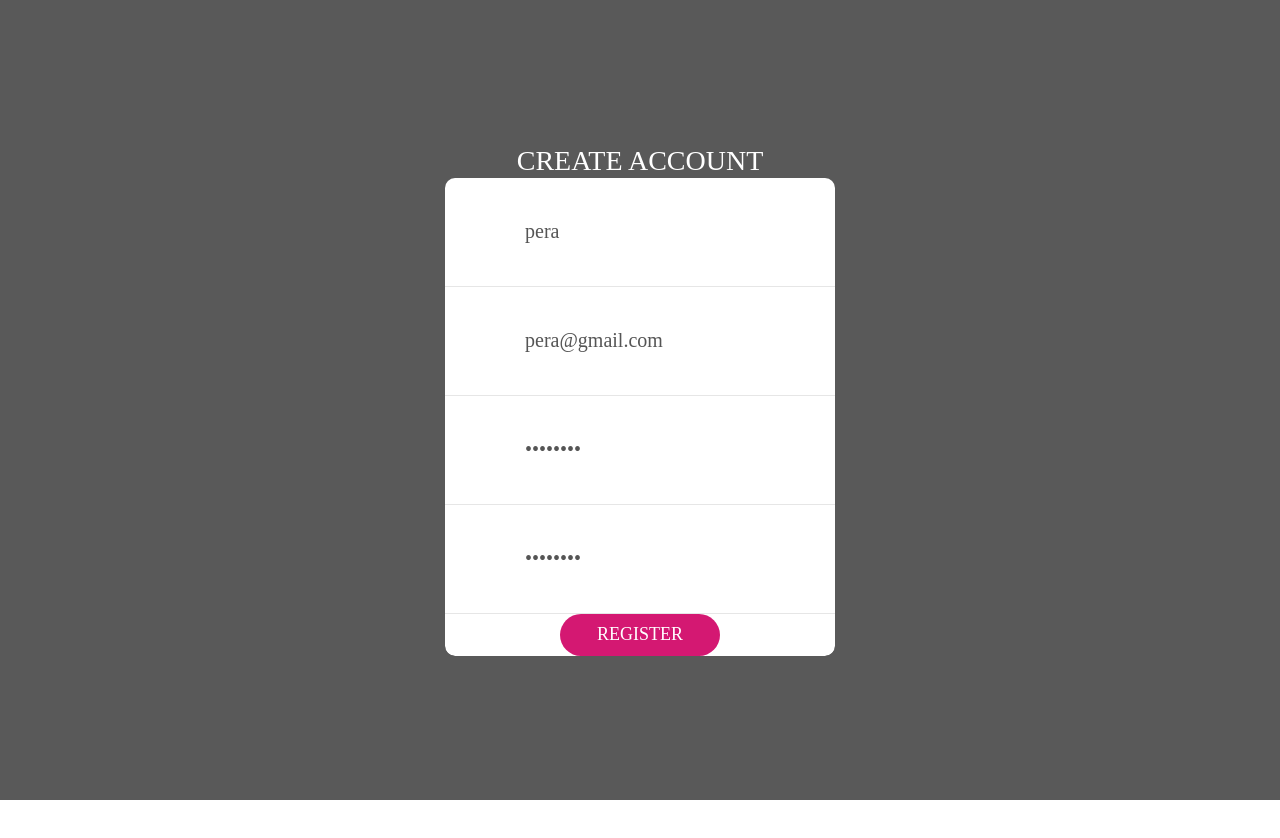
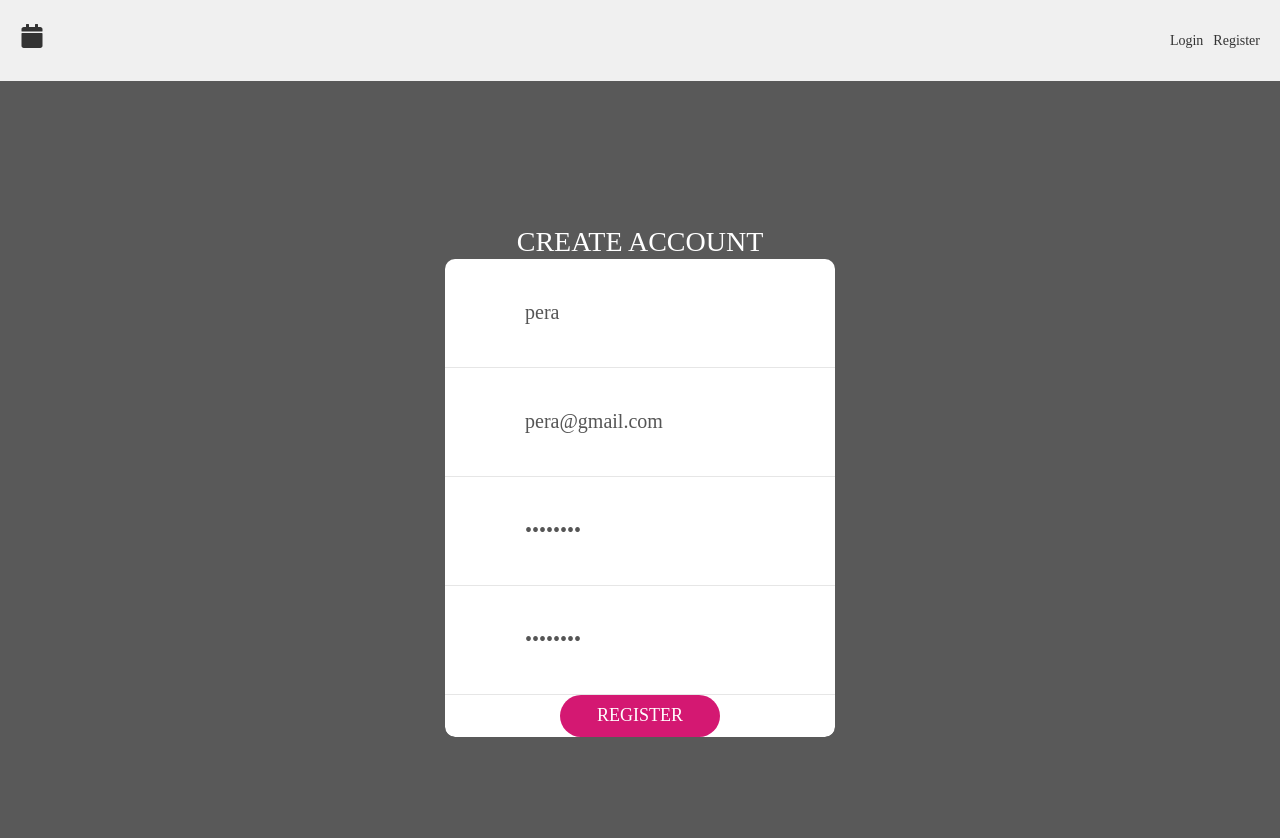
Before and after one commit to elab-development/internet-tehnologije-projekat-googlekalendar_2020_0195, a React (Create React App) app in the folder reactprojekat/: page /register in a window 1280 px wide. Shown: the top 838 px of the page. Before the commit the page ends 800 px from the top, so only its background shows below. Built offline with nearby package versions, Linux system fonts and the light colour scheme.

Commit message:
dodata komponenta navbar i logout opcija

```diff
--- a/reactprojekat/package.json
+++ b/reactprojekat/package.json
@@ -9,6 +9,7 @@
     "axios": "^1.6.8",
     "react": "^18.2.0",
     "react-dom": "^18.2.0",
+    "react-icons": "^5.1.0",
     "react-router-dom": "^6.23.0",
     "react-scripts": "5.0.1",
     "web-vitals": "^2.1.4"
--- a/reactprojekat/src/App.js
+++ b/reactprojekat/src/App.js
@@ -2,11 +2,13 @@ import React from 'react';
 import { BrowserRouter as Router, Route, Routes } from 'react-router-dom';
 import Login from './Login/Login';
 import Register from './Login/Register';
+import Navbar from './Nav/Navbar';
 
 function App() {
   return (
     <Router>
       <div className="App">
+        <Navbar></Navbar>
         <Routes>
           <Route path="/login" element={<Login />} />
           <Route path="/register" element={<Register />} />
--- a/reactprojekat/src/Login/Login.jsx
+++ b/reactprojekat/src/Login/Login.jsx
@@ -14,10 +14,10 @@ const Login = () => {
         password
       });
       console.log('Success:', response.data);
-      // Dodajte logiku za obradu uspešnog prijavljivanja
+      sessionStorage.setItem("token",response.data.token)
     } catch (error) {
       console.error('Error:', error);
-      // Dodajte logiku za obradu grešaka pri prijavljivanju
+
     }
   };
 
--- a/reactprojekat/src/Login/Register.jsx
+++ b/reactprojekat/src/Login/Register.jsx
@@ -18,10 +18,10 @@ const Register = () => {
         password_confirmation: confirmPassword
       });
       console.log('Success:', response.data);
-      // Dodajte logiku za obradu uspešne registracije
+     sessionStorage.setItem("token",response.data.token)
     } catch (error) {
       console.error('Error:', error);
-      // Dodajte logiku za obradu grešaka pri registraciji
+
     }
   };
 
--- /dev/null
+++ b/reactprojekat/src/Nav/Navbar.css
@@ -0,0 +1,42 @@
+/* Navbar */
+.navbar {
+    display: flex;
+    justify-content: space-between;
+    align-items: center;
+    padding: 20px;
+    background-color: #f0f0f0; /* Prilagodite boju pozadine prema potrebi */
+  }
+
+  .navbar .logo a {
+    font-size: 24px;
+    font-weight: bold;
+    text-decoration: none;
+    color: #333; /* Prilagodite boju teksta prema potrebi */
+  }
+
+  .navbar .nav-links {
+    display: flex;
+    list-style: none;
+  }
+
+  .navbar .nav-links li {
+    margin-right: 10px;
+  }
+
+  .navbar .nav-links li:last-child {
+    margin-right: 0;
+  }
+
+  .navbar .nav-links li a {
+    text-decoration: none;
+    color: #333; /* Prilagodite boju teksta prema potrebi */
+  }
+
+  .navbar .nav-links li button {
+    border: none;
+    background-color: transparent;
+    cursor: pointer;
+    font-family: inherit;
+    font-size: 16px;
+    color: #333; /* Prilagodite boju teksta prema potrebi */
+  }
--- /dev/null
+++ b/reactprojekat/src/Nav/Navbar.jsx
@@ -0,0 +1,58 @@
+import React, { useEffect, useState } from 'react';
+import { Link } from 'react-router-dom';
+import axios from 'axios';
+import { FaCalendar } from "react-icons/fa";
+import './Navbar.css';
+const Navbar = () => {
+  const [isLoggedIn, setIsLoggedIn] = useState(false);
+
+  useEffect(() => {
+    // Provera da li postoji token u sessionStorage
+    const token = sessionStorage.getItem('token');
+    setIsLoggedIn(token !== null);
+  }, []);
+
+  const handleLogout = async () => {
+    try {
+
+      sessionStorage.removeItem('token');
+      setIsLoggedIn(false);
+
+
+      await axios.post('/logout', null, {
+        headers: {
+          Authorization: `Bearer ${sessionStorage.getItem('token')}`,
+        },
+      });
+    } catch (error) {
+      console.error('Error:', error);
+
+    }
+  };
+
+  return (
+    <nav className="navbar">
+      <div className="logo">
+        <Link to="/"> <FaCalendar /></Link>
+      </div>
+      <ul className="nav-links">
+        {!isLoggedIn ? (
+          <>
+            <li>
+              <Link to="/login">Login</Link>
+            </li>
+            <li>
+              <Link to="/register">Register</Link>
+            </li>
+          </>
+        ) : (
+          <li>
+            <button onClick={handleLogout}>Logout</button>
+          </li>
+        )}
+      </ul>
+    </nav>
+  );
+};
+
+export default Navbar;
```
Also changed, not shown: 1 other file (tests, documents, lock files or other folders).
